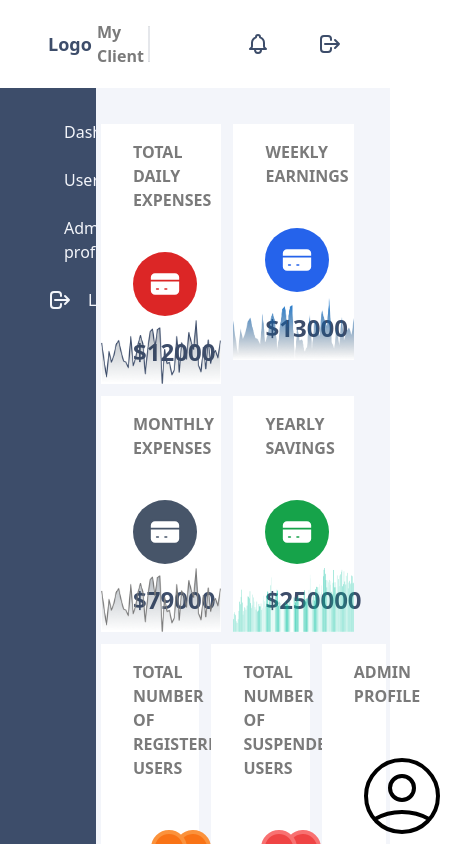
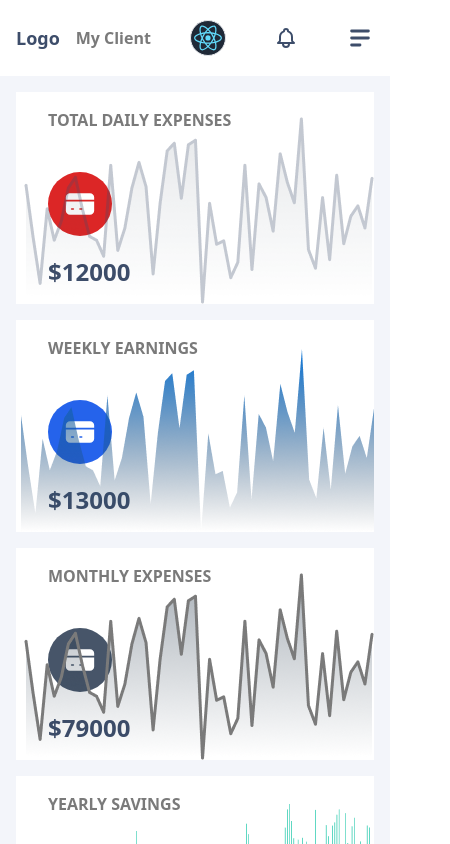
Before and after one commit to Adenekan123/React-Dashboard, a React (Create React App) app: page / in a window 390 px wide. Shown: the top 844 px of the page, 450 px wide, since content can reach past the window. Built offline with nearby package versions, Linux system fonts and the light colour scheme.

Commit message:
Responsive UI Update

```diff
--- a/package.json
+++ b/package.json
@@ -7,6 +7,7 @@
     "@testing-library/jest-dom": "^5.16.4",
     "@testing-library/react": "^13.2.0",
     "@testing-library/user-event": "^13.5.0",
+    "axios": "^0.27.2",
     "react": "^18.1.0",
     "react-dom": "^18.1.0",
     "react-redux": "^8.0.1",
--- a/src/components/Aside.js
+++ b/src/components/Aside.js
@@ -1,11 +1,13 @@
 import React from "react";
+import { useSelector } from "react-redux";
 import { Link } from "react-router-dom";
 
 export const Aside = () => {
+  const { isOpen } = useSelector((store) => store.menu);
   return (
-    <div className="col-span-2">
-      <ul className="bg-primary text-secondary px-12 py-8 h-full sticky top-0">
-        <li className="mb-6">
+    <div className={`col-span-2 ${isOpen ? "block" : "hidden"}  md:block`}>
+      <ul className="bg-primary text-secondary px-4 lg:px-8 py-8 md:py-3 lg:py-8 h-full sticky top-0 md:flex md:items-center lg:items-start md:justify-center lg:justify-start gap-7 lg:block ">
+        <li className="mb-6 md:mb-0 lg:mb-6">
           <Link className="dropdown flex items-center" to="/">
             <svg
               xmlns="http://www.w3.org/2000/svg"
@@ -23,7 +25,7 @@ export const Aside = () => {
             <span>Dashboard</span>
           </Link>
         </li>
-        <li className="mb-6">
+        <li className="mb-6 md:mb-0 lg:mb-6">
           <Link className="dropdown flex items-center" to="/users">
             <svg
               xmlns="http://www.w3.org/2000/svg"
@@ -41,7 +43,7 @@ export const Aside = () => {
             <span>Users</span>
           </Link>
         </li>
-        <li className="mb-6">
+        <li className="mb-6 md:mb-0 lg:mb-6">
           <Link className="flex" to="/profile">
             <svg
               xmlns="http://www.w3.org/2000/svg"
--- a/src/components/Container.js
+++ b/src/components/Container.js
@@ -4,7 +4,7 @@ export const Container = ({ children }) => {
   const [firstchild, lastchild] = children;
 
   return (
-    <div className="grid grid-cols-12 page-wrapper">
+    <div className="lg:grid grid-cols-12 page-wrapper">
       {firstchild}
       {lastchild}
     </div>
--- a/src/components/Header.js
+++ b/src/components/Header.js
@@ -1,10 +1,13 @@
 import React from "react";
+import { useDispatch } from "react-redux";
+import { toggleMenu } from "../features/menu/menuSlice";
 import logo from "../logo.svg";
 
 export const Header = () => {
+  const dispatch = useDispatch();
   return (
     <header className=" bg-white">
-      <div className="grid grid-cols-12 items-center px-12 py-5 h-full">
+      <div className="grid grid-cols-12 items-center px-4 lg:px-8 py-5 h-full">
         <div className="brand capitalize font-bold text-lg text-left text-primary col-span-2">
           <span className="block">logo</span>
         </div>
@@ -23,7 +26,7 @@ export const Header = () => {
               />
             </div>
             {/*notitfication button*/}
-            <button className="cursor-pointer mx-12">
+            <button className="cursor-pointer md:mx-12">
               <svg
                 xmlns="http://www.w3.org/2000/svg"
                 className="h-6 w-6 stroke-primary"
@@ -40,7 +43,7 @@ export const Header = () => {
             </button>
 
             {/*Logout button*/}
-            <button className="cursor-pointer">
+            <button className="cursor-pointer hidden md:block">
               <svg
                 xmlns="http://www.w3.org/2000/svg"
                 className="h-6 w-6 stroke-primary"
@@ -55,6 +58,23 @@ export const Header = () => {
                 />
               </svg>
             </button>
+
+            {/*menu button*/}
+            <button
+              className="cursor-pointer ml-12 md:hidden"
+              onClick={() => dispatch(toggleMenu())}>
+              <svg
+                xmlns="http://www.w3.org/2000/svg"
+                className="h-7 w-7 fill-primary"
+                viewBox="0 0 20 20"
+                fill="currentColor">
+                <path
+                  fillRule="evenodd"
+                  d="M3 5a1 1 0 011-1h12a1 1 0 110 2H4a1 1 0 01-1-1zM3 10a1 1 0 011-1h12a1 1 0 110 2H4a1 1 0 01-1-1zM3 15a1 1 0 011-1h6a1 1 0 110 2H4a1 1 0 01-1-1z"
+                  clipRule="evenodd"
+                />
+              </svg>
+            </button>
           </div>
         </div>
       </div>
--- a/src/components/Main.js
+++ b/src/components/Main.js
@@ -1,10 +1,13 @@
 import React from "react";
+import { useDispatch } from "react-redux";
+import { toggleMenu } from "../features/menu/menuSlice";
 
 export const Main = ({ children }) => {
+  const dispatch = useDispatch();
   return (
     <>
-      <div className="col-span-10">
-        <div className="bg-secondary p-9 h-full">{children}</div>
+      <div className="col-span-10" onClick={() => dispatch(toggleMenu())}>
+        <div className="bg-secondary p-4 md:p-8 h-full">{children}</div>
       </div>
     </>
   );
--- /dev/null
+++ b/src/features/auth/authService.js
@@ -0,0 +1,17 @@
+import axios from "axios";
+
+const API_URL = "localhost:5000/api/users";
+
+//register user
+const register = async (userData) => {
+  const response = await axios.post(API_URL, userData);
+  if (response.data)
+    localStorage.setItem("user", JSON.stringify(response.data));
+  return response.data;
+};
+
+const authService = {
+  register,
+};
+
+export default authService;
--- /dev/null
+++ b/src/features/auth/authSlice.js
@@ -0,0 +1,66 @@
+import { createSlice, createAsyncThunk } from "@reduxjs/toolkit";
+import authService from "./authService";
+
+const user = JSON.parse(localStorage.getItem("user"));
+
+const initialState = {
+  user: user ? user : null,
+  isPending: false,
+  isSucces: false,
+  isError: false,
+  message: null,
+};
+
+//register
+export const register = createAsyncThunk(
+  "auth/register",
+  async (user, thunkAPI) => {
+    try {
+      return await authService.register(user);
+    } catch (error) {
+      const message =
+        (error.response &&
+          error.response.data &&
+          error.response.data.message) ||
+        error.message ||
+        error.toString();
+      return thunkAPI.rejectWithValue(message);
+    }
+  }
+);
+
+const authSlice = createSlice({
+  name: "auth",
+  initialState,
+  reducers: {
+    reset: (state) => {
+      state.isLoading = false;
+      state.isError = false;
+      state.isSucces = false;
+      state.message = null;
+    },
+  },
+  extraReducers: (builder) => {
+    builder
+      .addCase(register.pending, (state, action) => {
+        state.isLoading = true;
+      })
+      .addCase(register.fulfilled, (state, action) => {
+        state.isLoading = false;
+        state.isError = false;
+        state.isSucces = true;
+        state.message = null;
+        state.user = action.payload;
+      })
+      .addCase(register.rejected, (state, action) => {
+        state.isLoading = false;
+        state.isError = true;
+        state.message = action.payload;
+        state.user = null;
+      });
+  },
+});
+
+export const { reset } = authSlice.actions;
+
+export default authSlice.reducer;
--- /dev/null
+++ b/src/features/menu/menuSlice.js
@@ -0,0 +1,19 @@
+import { createSlice } from "@reduxjs/toolkit";
+
+const initialState = {
+  isOpen: false,
+};
+
+const menuSlice = createSlice({
+  name: "menu",
+  initialState,
+  reducers: {
+    toggleMenu: (state) => {
+      state.isOpen = !state.isOpen;
+    },
+  },
+});
+
+export const { toggleMenu } = menuSlice.actions;
+
+export default menuSlice.reducer;
--- a/src/pages/Dashboard.js
+++ b/src/pages/Dashboard.js
@@ -41,8 +41,8 @@ const Dashboard = () => {
       <Container>
         <Aside />
         <Main>
-          <div className="grid grid-cols-12 gap-3">
-            <div className="col-span-6">
+          <div className="md:grid grid-cols-12 gap-3">
+            <div className="col-span-6 mb-4 md:mb-0">
               <div className="bg-white px-8  py-4 relative">
                 <h3 className="font-semibold text-tertiary uppercase mb-10">
                   total daily expenses
@@ -68,11 +68,11 @@ const Dashboard = () => {
 
                 {/* overlay graph */}
                 <div className="absolute bottom-0 right-0">
-                  <img src={graph1} alt="" />
+                  <img src={graph1} alt="" className=" opacity-30" />
                 </div>
               </div>
             </div>
-            <div className="col-span-6">
+            <div className="col-span-6 mb-4 md:mb-0">
               <div className="bg-white px-8  py-4 relative">
                 <h3 className="font-semibold text-tertiary uppercase mb-10">
                   weekly earnings
@@ -102,7 +102,7 @@ const Dashboard = () => {
                 </div>
               </div>
             </div>
-            <div className="col-span-6">
+            <div className="col-span-6 mb-4 md:mb-0">
               <div className="bg-white px-8  py-4 relative">
                 <h3 className="font-semibold text-tertiary uppercase mb-10">
                   Monthly expenses
@@ -132,7 +132,7 @@ const Dashboard = () => {
                 </div>
               </div>
             </div>
-            <div className="col-span-6">
+            <div className="col-span-6 mb-4 md:mb-0">
               <div className="bg-white px-8  py-4 relative">
                 <h3 className="font-semibold text-tertiary uppercase mb-10">
                   Yearly Savings
@@ -162,7 +162,7 @@ const Dashboard = () => {
                 </div>
               </div>
             </div>
-            <div className="col-start-1 col-end-6">
+            <div className="col-span-6 lg:col-start-1 lg:col-end-6 mb-4 md:mb-0">
               <div className="bg-white px-8  py-4 relative">
                 <h3 className="font-semibold text-tertiary uppercase mb-10">
                   total number of registered users
@@ -189,7 +189,7 @@ const Dashboard = () => {
                 </div>
               </div>
             </div>
-            <div className="col-start-6 col-end-11">
+            <div className=" col-span-6  lg:col-start-6 lg:col-end-11 mb-4 md:mb-0">
               <div className="bg-white px-8  py-4 relative">
                 <h3 className="font-semibold text-tertiary uppercase mb-10">
                   total number of suspended users
@@ -216,7 +216,7 @@ const Dashboard = () => {
                 </div>
               </div>
             </div>
-            <div className="col-start-11 col-end-13">
+            <div className="col-span-6 lg:col-start-11 lg:col-end-13 mb-4 md:mb-0">
               <div className="bg-white px-8  py-4 relative text-center">
                 <h3 className="font-semibold text-tertiary uppercase mb-10">
                   admin profile
--- a/src/store.js
+++ b/src/store.js
@@ -1,11 +1,15 @@
 import { configureStore } from "@reduxjs/toolkit";
 
 //reducers
+import menuReducer from "./features/menu/menuSlice";
 import usersReducer from "./features/user/usersSlice";
+import authReducer from "./features/auth/authSlice";
 import modalReducer from "./features/modal/modalSlice";
 
 const store = configureStore({
   reducer: {
+    menu: menuReducer,
+    auth: authReducer,
     users: usersReducer,
     modal: modalReducer,
   },
```
Also changed, not shown: 1 other file (tests, documents, lock files or other folders).
